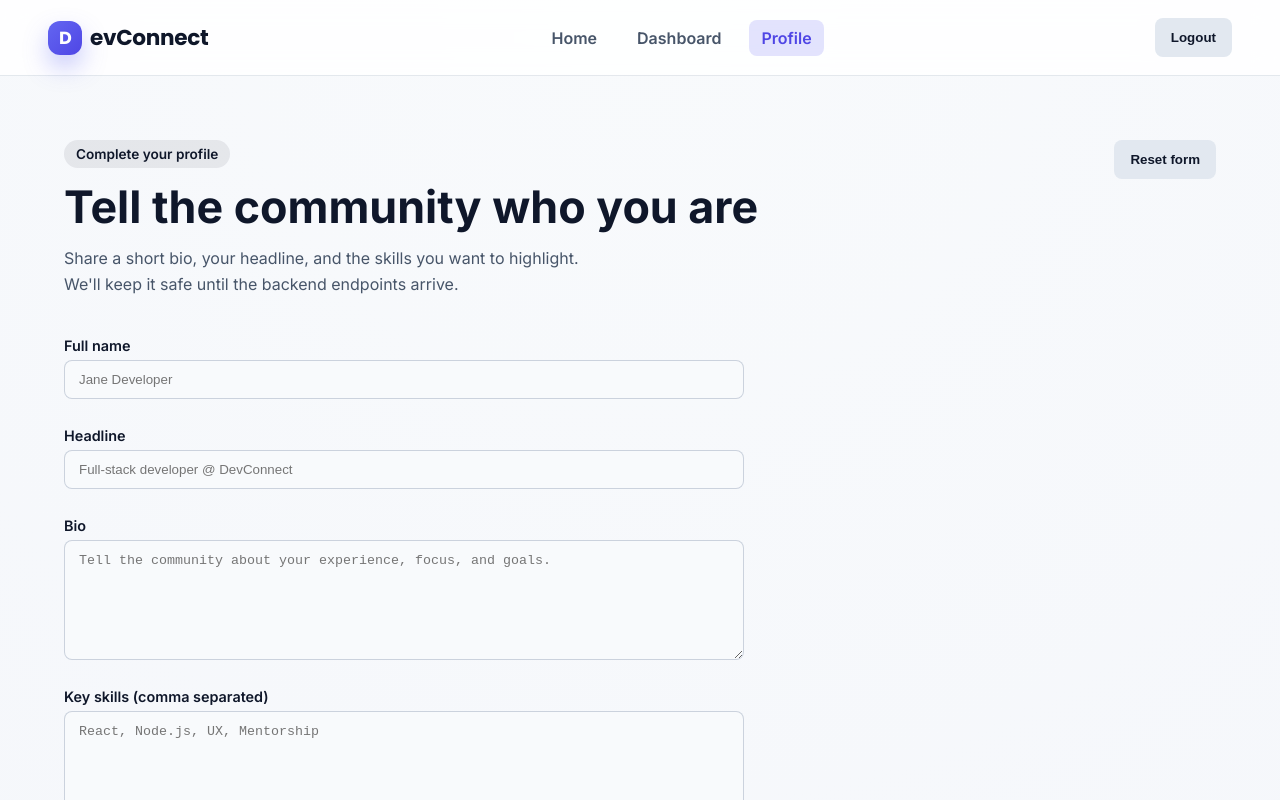
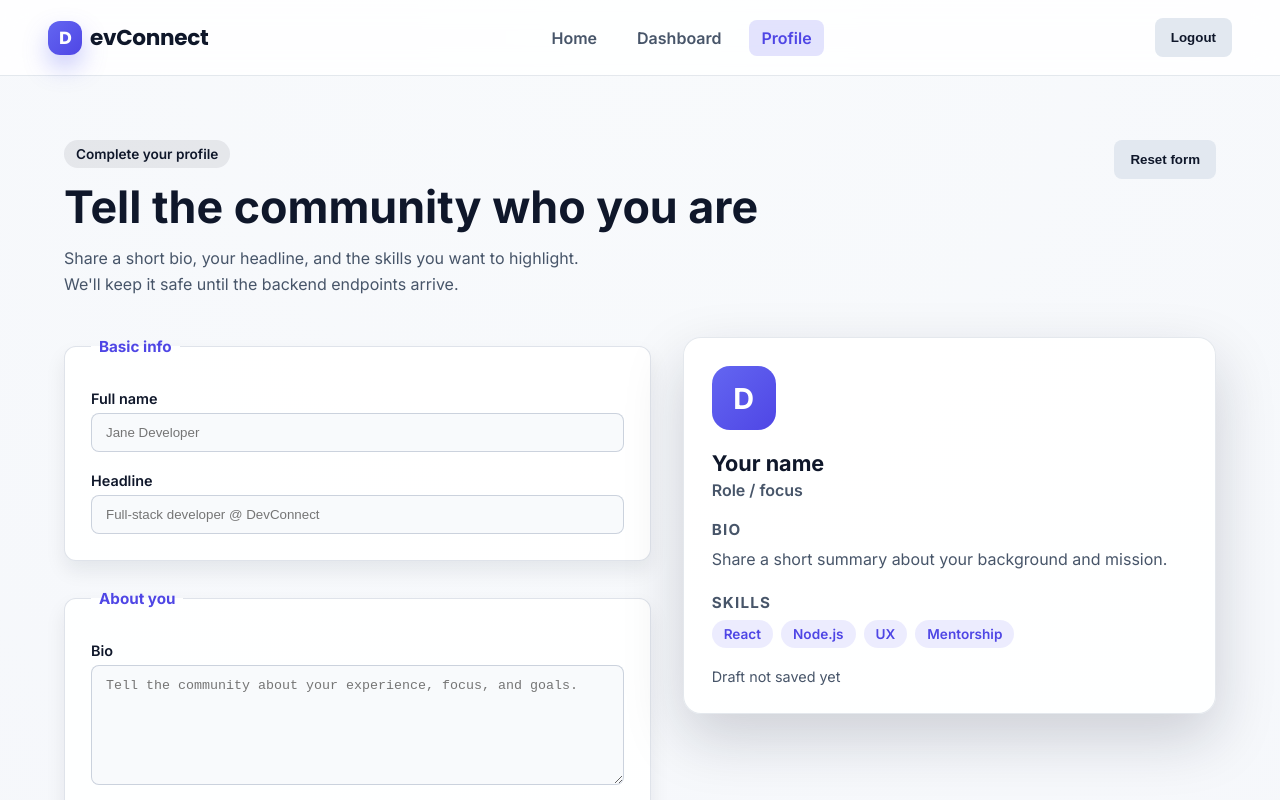
Before and after one commit to RaynerKovachevich/devconnect, a React app in the folder frontend/: page /profile in a window 1280 px wide. Shown: the top 800 px of the page. Built offline with nearby package versions, Linux system fonts and the light colour scheme; no server answers; sample sign-in values are in the browser's storage; the HTML template or start-up script is replaced by a standard one.

Commit message:
Enhance Profile page with dynamic user data and UI improvements

```diff
--- a/frontend/src/pages/Profile.tsx
+++ b/frontend/src/pages/Profile.tsx
@@ -97,13 +97,24 @@ const Profile: React.FC = () => {
             Share a short bio, your headline, and the skills you want to highlight. We'll
             keep it safe until the backend endpoints arrive.
           </p>
+          {lastSavedLabel ? (
+            <div className='profile-meta'>
+              <span className='profile-meta__dot' aria-hidden='true' />
+              <span>Last saved at {lastSavedLabel}</span>
             </div>
+          ) : null}
+        </div>
+        <div className='profile-header__actions'>
           <Button variant='secondary' type='button' onClick={handleReset}>
             Reset form
           </Button>
+        </div>
       </header>
 
+      <div className='profile-layout'>
         <form className='profile-form' onSubmit={handleSubmit}>
+          <fieldset className='profile-section'>
+            <legend>Basic info</legend>
             <InputField
               id='full-name'
               label='Full name'
@@ -120,7 +131,10 @@ const Profile: React.FC = () => {
               value={profile.headline}
               onChange={handleChange('headline')}
             />
+          </fieldset>
 
+          <fieldset className='profile-section'>
+            <legend>About you</legend>
             <TextareaField
               id='bio'
               label='Bio'
@@ -136,11 +150,9 @@ const Profile: React.FC = () => {
               value={profile.skills}
               onChange={handleChange('skills')}
             />
+          </fieldset>
 
           {error ? <p className='profile-error'>{error}</p> : null}
-        {lastSavedLabel ? (
-          <p className='profile-success'>Saved locally at {lastSavedLabel}</p>
-        ) : null}
 
           <div className='profile-actions'>
             <Button type='submit' disabled={saving}>
@@ -148,6 +160,52 @@ const Profile: React.FC = () => {
             </Button>
           </div>
         </form>
+
+        <aside className='profile-preview'>
+          <div className='profile-preview__card'>
+            <div className='profile-preview__avatar'>
+              {profile.fullName ? profile.fullName.charAt(0).toUpperCase() : 'D'}
+            </div>
+            <div className='profile-preview__info'>
+              <h2>{profile.fullName || 'Your name'}</h2>
+              <p className='profile-preview__headline'>{profile.headline || 'Role / focus'}</p>
+            </div>
+
+            <div className='profile-preview__content'>
+              <h3>Bio</h3>
+              <p>{profile.bio || 'Share a short summary about your background and mission.'}</p>
+            </div>
+
+            <div className='profile-preview__content'>
+              <h3>Skills</h3>
+              <div className='profile-preview__skills'>
+                {(profile.skills || 'React, Node.js, UX, Mentorship')
+                  .split(',')
+                  .map(item => item.trim())
+                  .filter(Boolean)
+                  .map(skill => (
+                    <span key={skill} className='profile-preview__skill'>
+                      {skill}
+                    </span>
+                  ))}
+              </div>
+            </div>
+
+            <div className='profile-preview__footer'>
+              <span className='profile-preview__status'>
+                {lastSavedLabel ? 'Draft synced locally' : 'Draft not saved yet'}
+              </span>
+            </div>
+          </div>
+        </aside>
+      </div>
+
+      {lastSavedLabel ? (
+        <div className='profile-toast' role='status'>
+          <span className='profile-toast__indicator' aria-hidden='true' />
+          <span>Changes are safely stored in your browser.</span>
+        </div>
+      ) : null}
     </div>
   );
 };
```
Lines whose indentation alone changed are shown as unchanged.
